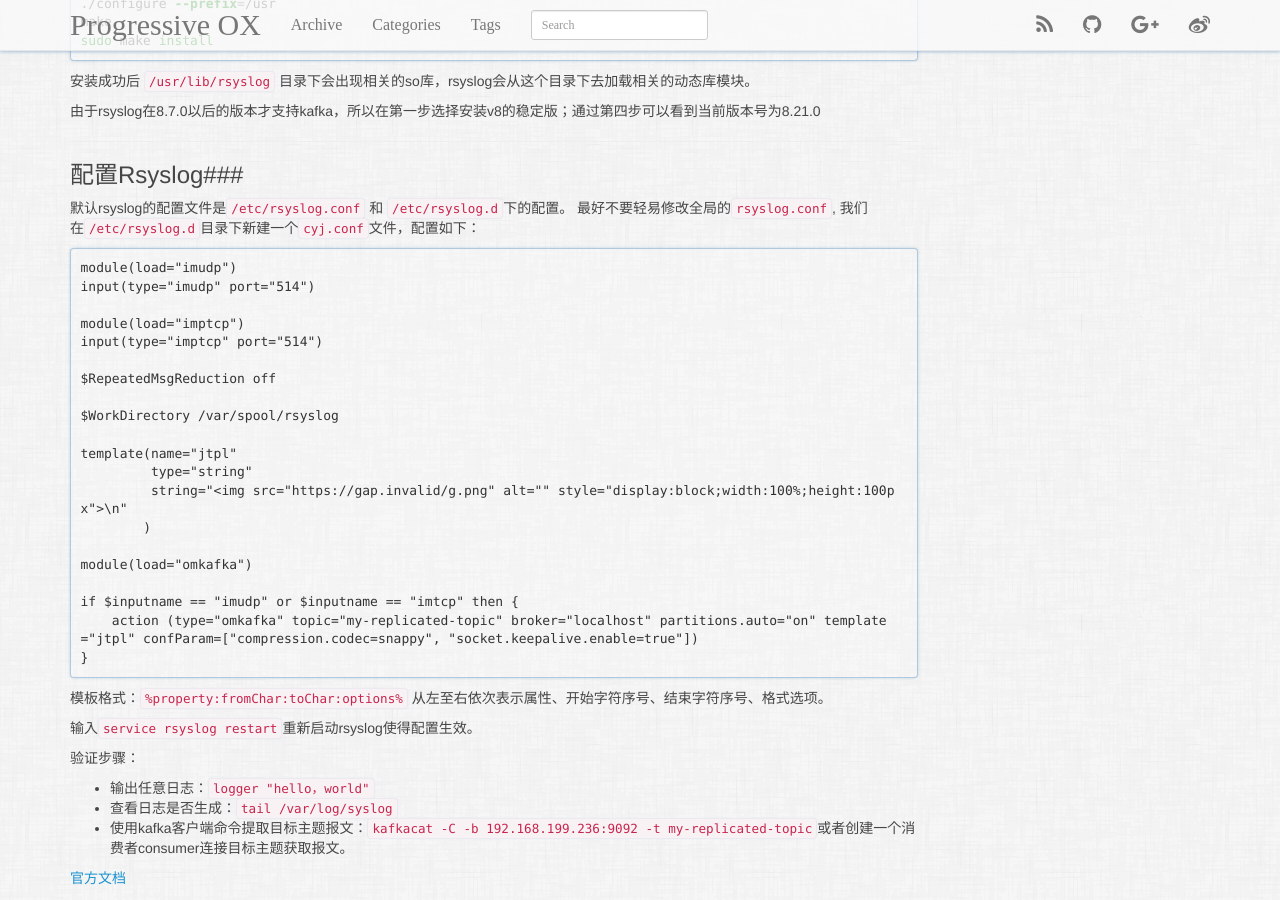
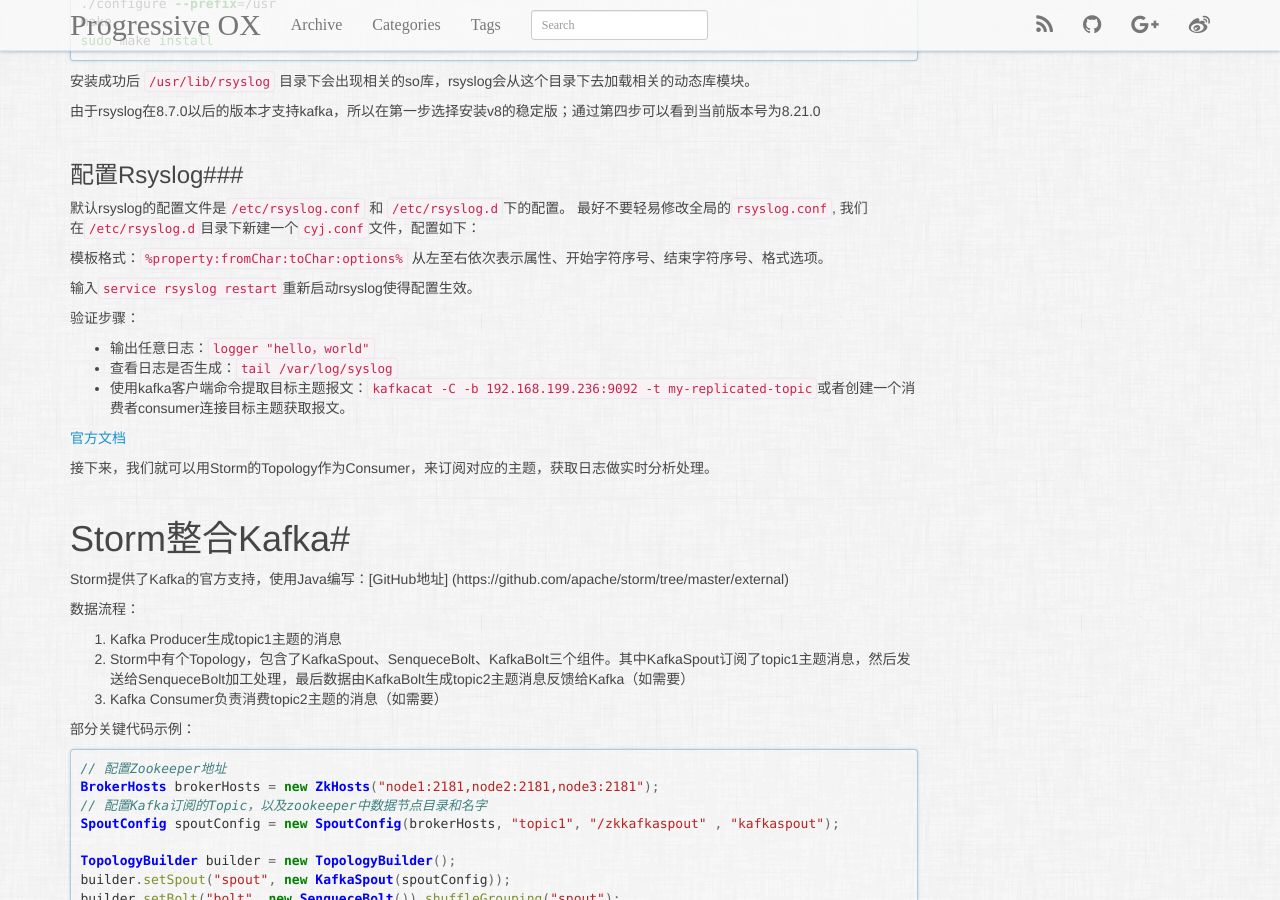
Before and after one commit to ChengYuanjian/chengyuanjian2.github.io, a Jekyll site: the page built from _posts/2016-09-05-cloudfoundry-syslog-analysis.md, in a window 1280 px wide and 900 px high, scrolled down 2386 px. Built offline with Jekyll 4.4.1, drawn with Linux system fonts in a browser that asks for light colours; nearby versions of some CDN libraries; Markdown is read by kramdown in place of the engine named in the settings; comment, search, counter and statistics services are not loaded.

Commit message:
Update 2016-09-05-cloudfoundry-syslog-analysis.md

````diff
--- a/_posts/2016-09-05-cloudfoundry-syslog-analysis.md
+++ b/_posts/2016-09-05-cloudfoundry-syslog-analysis.md
@@ -134,28 +134,7 @@
 默认rsyslog的配置文件是`/etc/rsyslog.conf` 和 `/etc/rsyslog.d`下的配置。
 最好不要轻易修改全局的`rsyslog.conf`, 我们在`/etc/rsyslog.d`目录下新建一个`cyj.conf`文件，配置如下：
 
-```
-module(load="imudp")
-input(type="imudp" port="514")
 
-module(load="imptcp")
-input(type="imptcp" port="514")
-
-$RepeatedMsgReduction off
-
-$WorkDirectory /var/spool/rsyslog
-
-template(name="jtpl"
-         type="string"
-         string="{%msg:2:$:jsonf%,%app-name:::jsonf:app_name%,%procid:::jsonf:pid%,%hostname:::jsonf%,%programname:::jsonf:pname%,%syslogfacility-text:::jsonf:facility%,%syslogseverity-text:::jsonf:severity%,%timereported:::date-rfc3339,jsonf%,%timegenerated:::date-rfc3339,jsonf%}\n"
-        )
-
-module(load="omkafka")
-
-if $inputname == "imudp" or $inputname == "imtcp" then {
-    action (type="omkafka" topic="my-replicated-topic" broker="localhost" partitions.auto="on" template="jtpl" confParam=["compression.codec=snappy", "socket.keepalive.enable=true"])
-}
-```
 
 __模板格式：__`%property:fromChar:toChar:options%`
 从左至右依次表示属性、开始字符序号、结束字符序号、格式选项。
````
